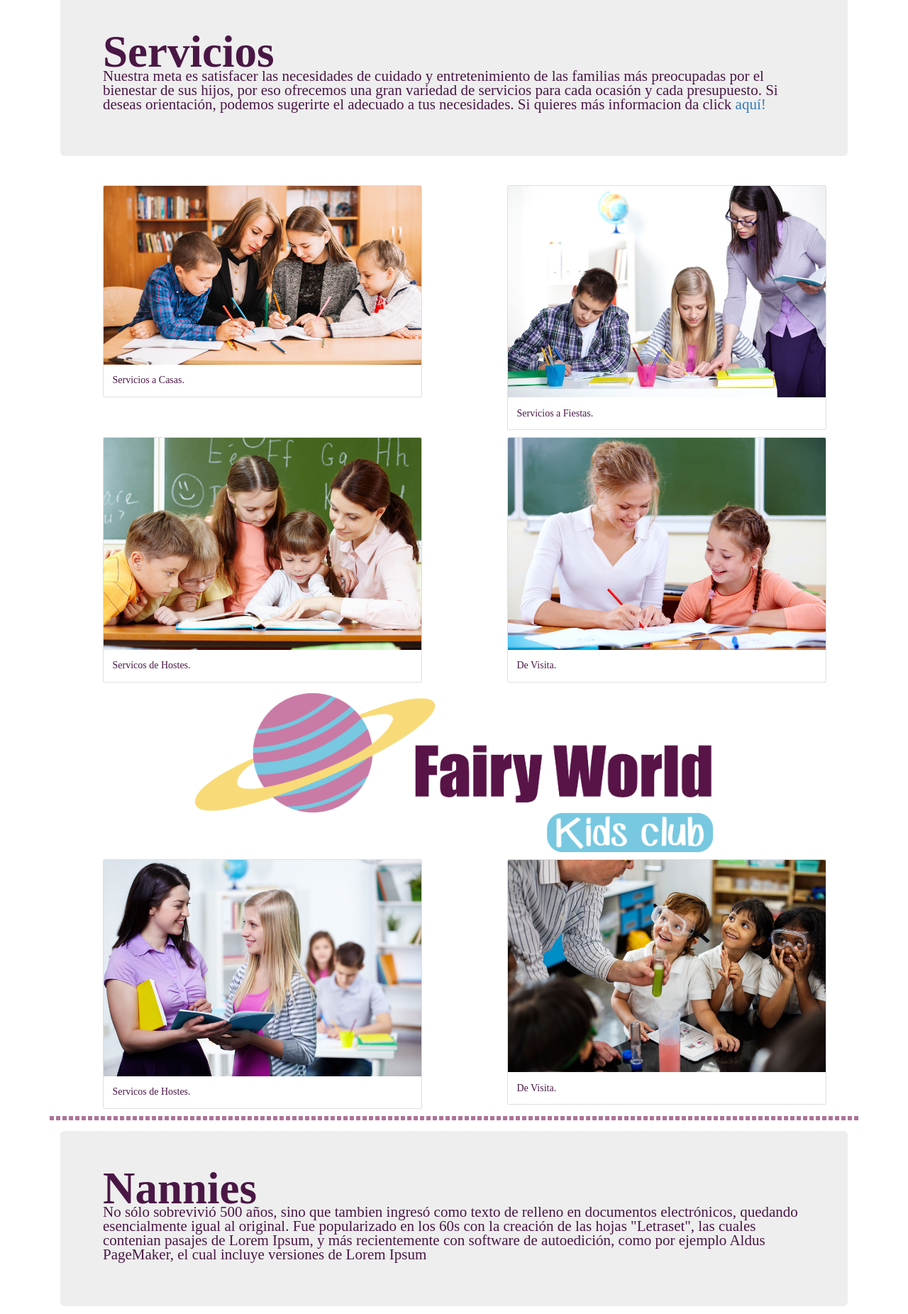
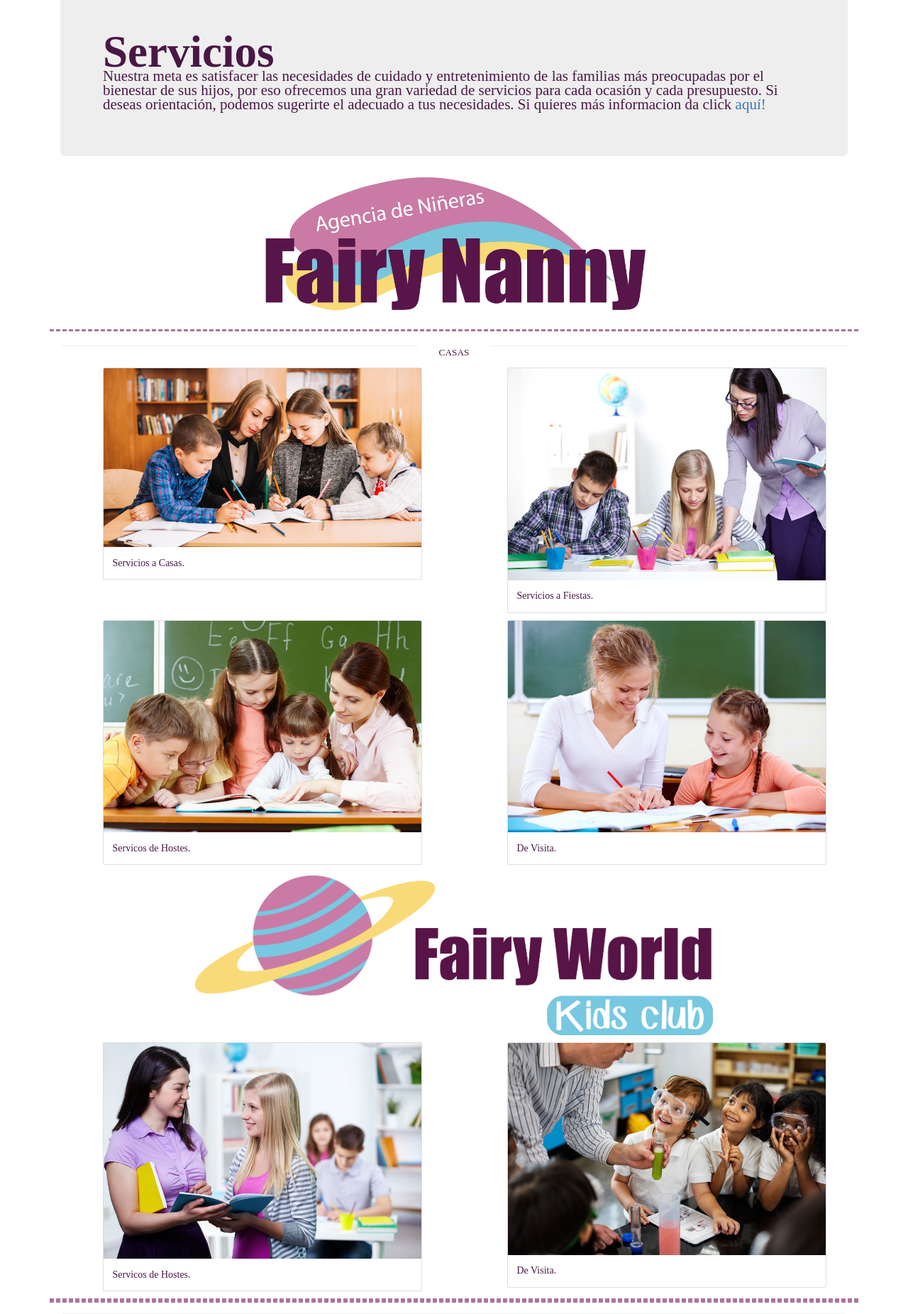
Before and after one commit to racs93/fairynanny_django, a Django app: page / in a window 1280 px wide. Shown: the part 912-2764 px from the top of the page at 71% size. Run offline with Django 3.2, Linux system fonts and the light colour scheme; some libraries are stand-ins or nearby versions.

Commit message:
adding "casas section"
estructuring the casa section

```diff
--- a/fairy_nanny/fairyfront/static/fairyfront/css/style.css
+++ b/fairy_nanny/fairyfront/static/fairyfront/css/style.css
@@ -169,3 +169,8 @@ button {
 #tamañoModal {
 	width: 80% !important;
 }
+
+.casasdiv {
+	border-top-style: dashed;
+	border-top-color: #AC7498;
+}
--- a/fairy_nanny/fairyfront/templates/fairyfront/index.html
+++ b/fairy_nanny/fairyfront/templates/fairyfront/index.html
@@ -151,7 +151,12 @@
 				<p> Nuestra meta es satisfacer las necesidades de cuidado y entretenimiento de las familias más preocupadas por el bienestar de sus hijos, por eso ofrecemos una gran variedad de servicios para cada ocasión y cada presupuesto. Si deseas orientación, podemos sugerirte el adecuado a tus necesidades. Si quieres más informacion da click <a href="#">aquí!</a></p>
 			</div>
 			<div class="row justify-content-center">
-				<img src="{% static "fairyfront/images/logofn1.jpg" %}" class=" col-md-6 align-self-center rounded mx-auto d-block servicioslogo" alt="...">
+				<img src="{% static "fairyfront/images/logofn1.jpg" %}" class=" col-md-6 align-self-center rounded mx-auto d-block" alt="...">
+			</div>
+			<div class="row casasdiv">
+				<div class="col"><hr></div>
+				<div class="col-auto"><h1></h1>CASAS</div>
+				<div class="col"><hr></div>
 			</div>
 		</div>
 
```
